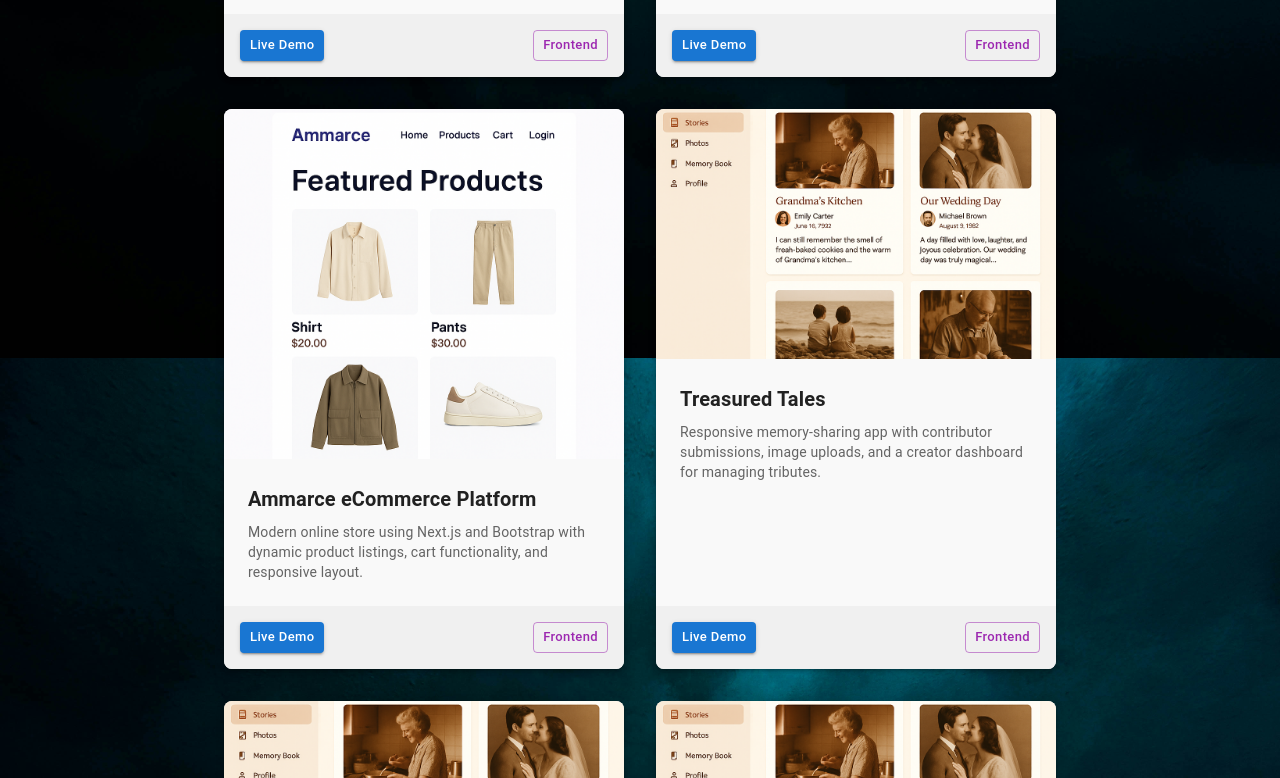
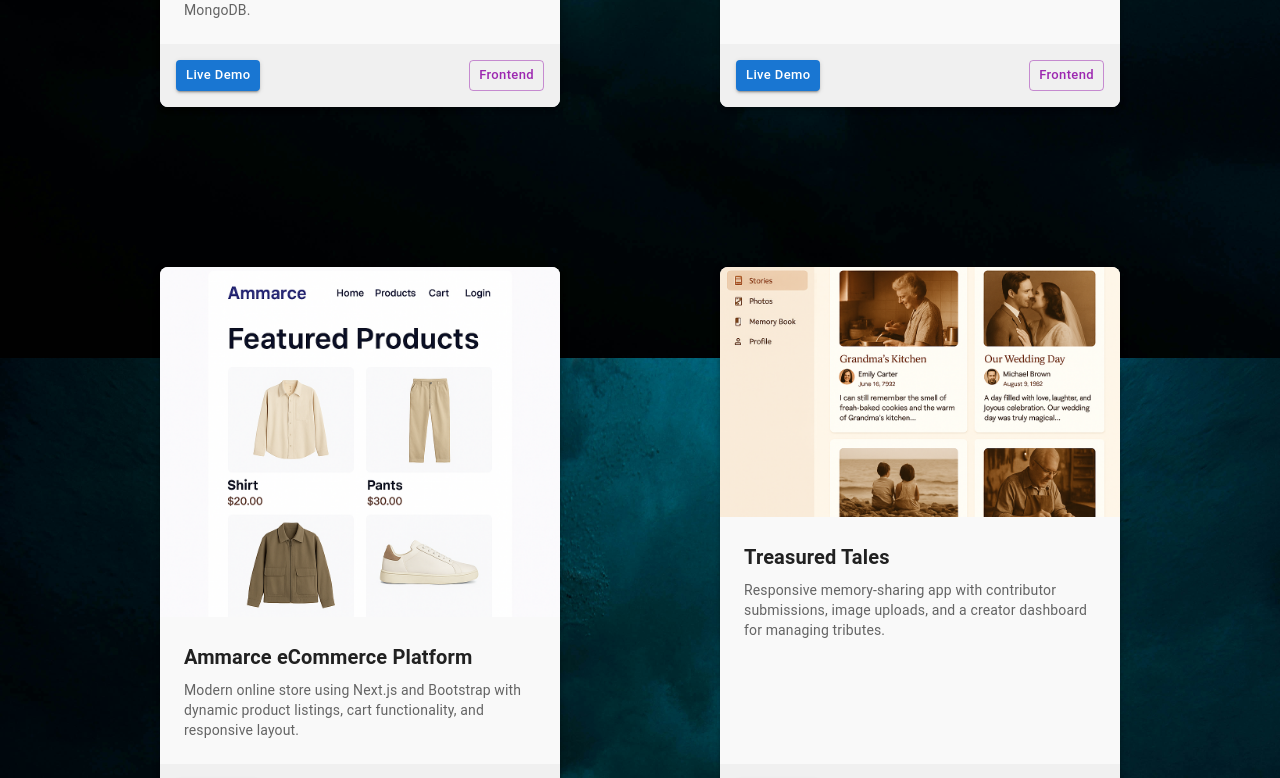
Before and after one commit to Anshu7130/portfolio-project, a React (Vite) app: page /projects in a window 1280 px wide. Shown: the part 602-1380 px from the top of the page. Built offline with nearby package versions, Linux system fonts and the light colour scheme; the HTML template or start-up script is replaced by a standard one.

Commit message:
reduced the grid size to 4 cards

```diff
--- a/src/pages/Projects.jsx
+++ b/src/pages/Projects.jsx
@@ -48,33 +48,20 @@ const projects = [
     github: "#",
     imageHeight: { xs: 150, sm: 200, md: 250, lg: 250, xl: 250 },
   },
-  {
-    title: "Treasured Tales",
-    description:
-      "Responsive memory-sharing app with contributor submissions, image uploads, and a creator dashboard for managing tributes.",
-    image: "/assets/treasuredTales.png",
-    live: "#",
-    github: "#",
-    imageHeight: { xs: 150, sm: 200, md: 250, lg: 250, xl: 250 },
-  },
-  {
-    title: "Treasured Tales",
-    description:
-      "Responsive memory-sharing app with contributor submissions, image uploads, and a creator dashboard for managing tributes.",
-    image: "/assets/treasuredTales.png",
-    live: "#",
-    github: "#",
-    imageHeight: { xs: 150, sm: 200, md: 250, lg: 250, xl: 250 },
-  },
 ];
 
 function Projects() {
   return (
     <Container maxWidth="xl" sx={{ py: 6 }} id="projects">
-      <Typography variant="h4" align="center" gutterBottom sx={{ mb: 4 }}>
+      <Typography variant="h2"  align="center" gutterBottom sx={{ mb: 4 }}>
         Projects
       </Typography>
-      <Grid container spacing={4} justifyContent="center">
+      <Grid
+        container
+        spacing={20}
+        justifyContent="center"
+        alignContent="center"
+      >
         {projects.map((project, index) => (
           <Grid item xs={12} sm={6} md={4} lg={3} xl={3} key={index}>
             <Card
```
Also changed, not shown: public/assets/Newsmaz.png (added).
